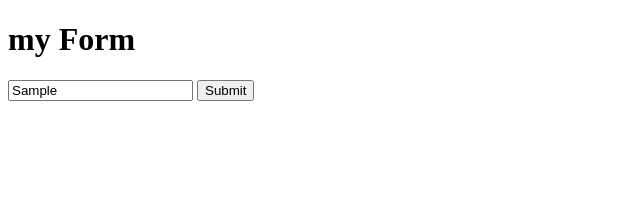
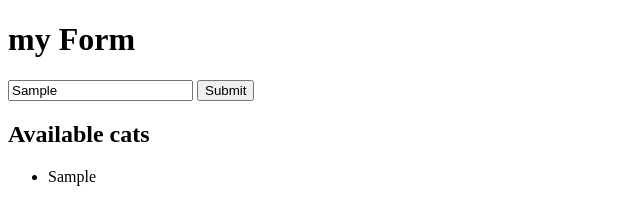
Before and after one commit to firmsclan/js-web-dev, a plain HTML site: page form/indexx.html in a window 1280 px wide. Both pictures are taken after typing "Sample" into the empty fields and a click on the button "Submit". Shown: the whole page, without its empty margins (0-640 px from the left). Drawn offline with Linux system fonts and the light colour scheme.

Commit message:
used app newLI when press enter

```diff
--- a/form/app.js
+++ b/form/app.js
@@ -1,5 +1,10 @@
 const form = document.querySelector("#shelterForm");
+const input = document.querySelector("#catName")
+const list = document.querySelector("#cats")
 form.addEventListener('submit', function(e){
-    e.preventDefault();
-    console.log("submited")
+ e.preventDefault();
+ const catName = input.value;
+ const newLI = document.createElement("LI")
+ newLI.innerText = catName;
+ list.append(newLI)
 })
--- a/form/indexx.html
+++ b/form/indexx.html
@@ -8,10 +8,13 @@
 </head>
 <body>
     <h1>my Form</h1>
-    <form id="shelterForm"action="/shelter">
-        <input type="text">
+    <form action="/shelter" id="shelterForm">
+        <input type="text" id="catName">
         <button>Submit</button>
     </form>
+        <h2>Available cats</h2>
+        <ul id="cats"></ul>
+
     <script src="app.js"></script>
 </body>
 </html>
```
